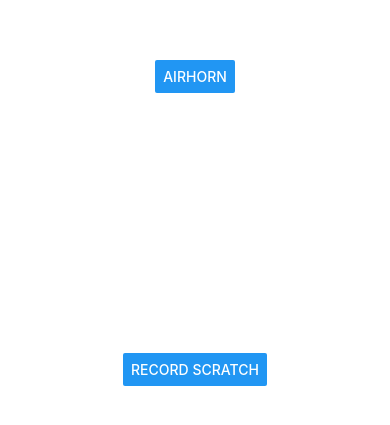
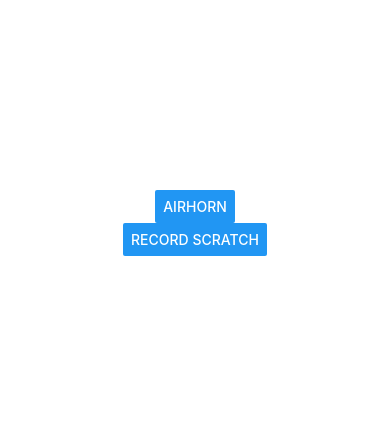
Before and after one commit to mxhold/sboard, a React Native app: screen / in a window 390 px wide. Shown: the part 199-624 px from the top of the page. Built offline with nearby package versions, Linux system fonts and the light colour scheme.

Commit message:
Add spacing between buttons

```diff
--- a/App.tsx
+++ b/App.tsx
@@ -22,6 +22,6 @@ const styles = StyleSheet.create({
     flex: 1,
     backgroundColor: '#fff',
     alignItems: 'center',
-    justifyContent: 'space-evenly',
+    justifyContent: 'center',
   },
 });
```
